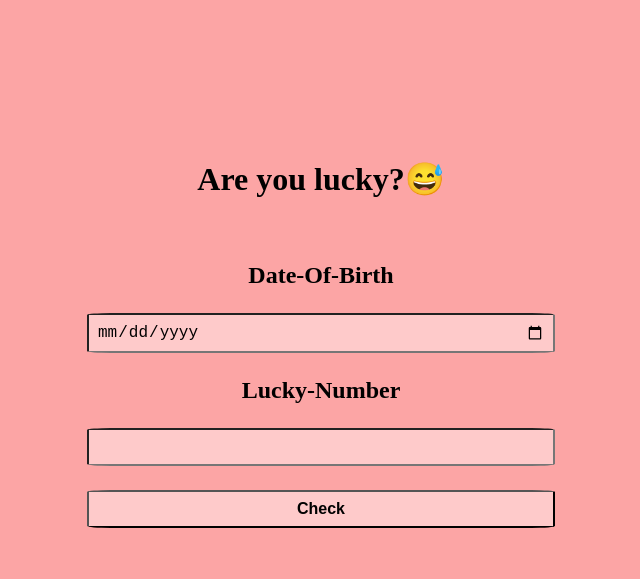
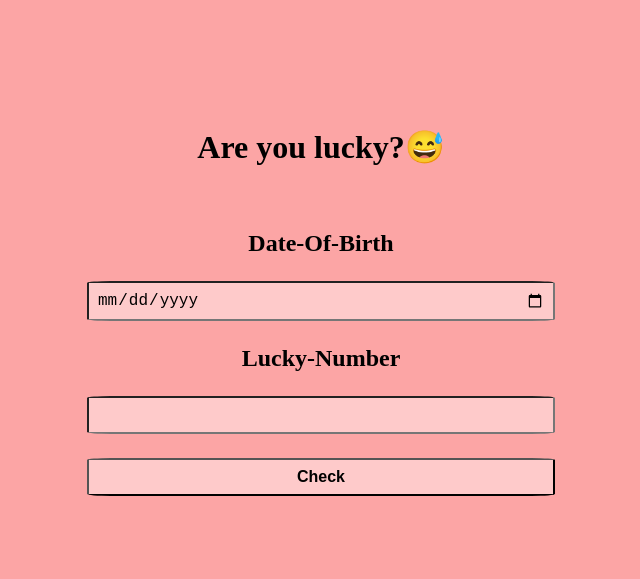
Before and after one commit to sahiba0915/Is-your-birthday-lucky, a plain HTML site: page index.html in a window 1280 px wide. Shown: the whole page, without its empty margins (319-959 px from the left). Drawn offline with Linux system fonts and the light colour scheme.

Commit message:
style: changed the margin

```diff
--- a/style.css
+++ b/style.css
@@ -27,7 +27,7 @@ body {
 }
 
 h1 {
-    margin: 4rem 0rem 4rem 0rem;
+    margin: 2rem 0rem 4rem 0rem;
 }
 
 label{
```
